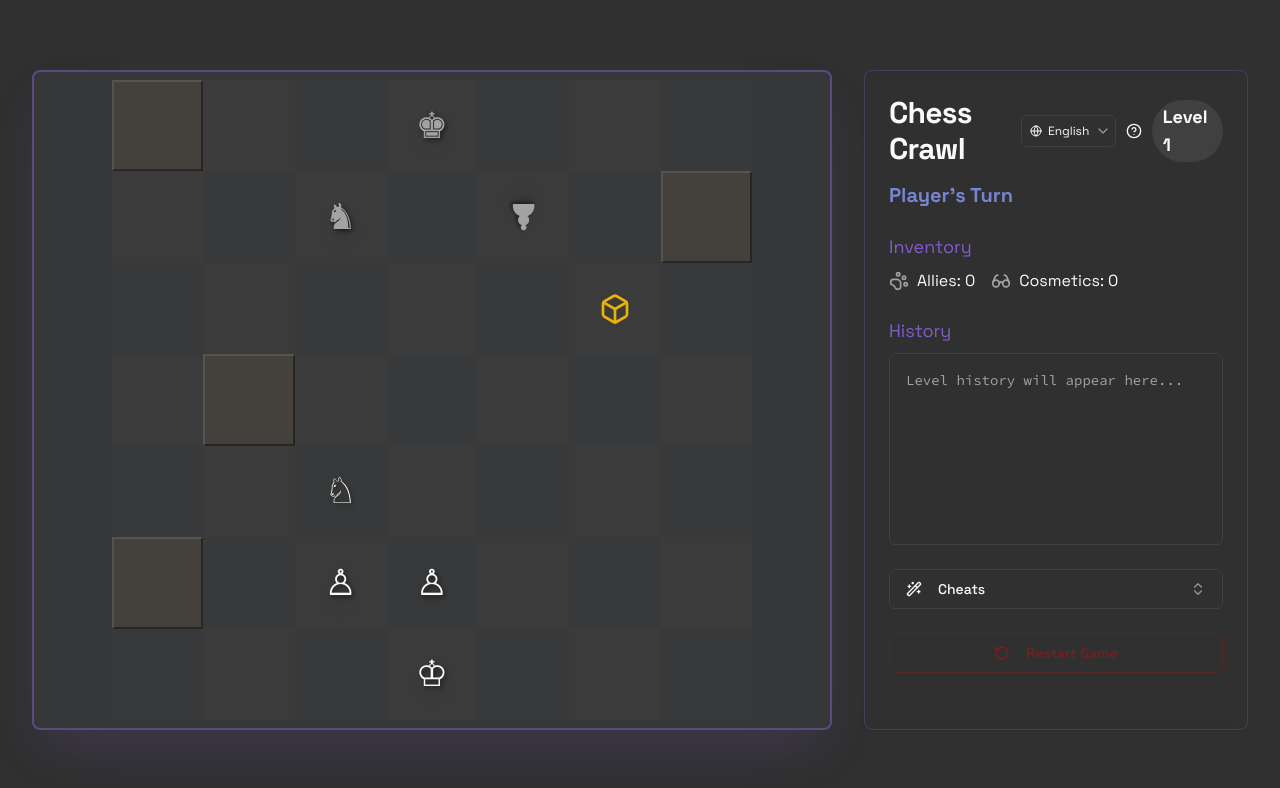
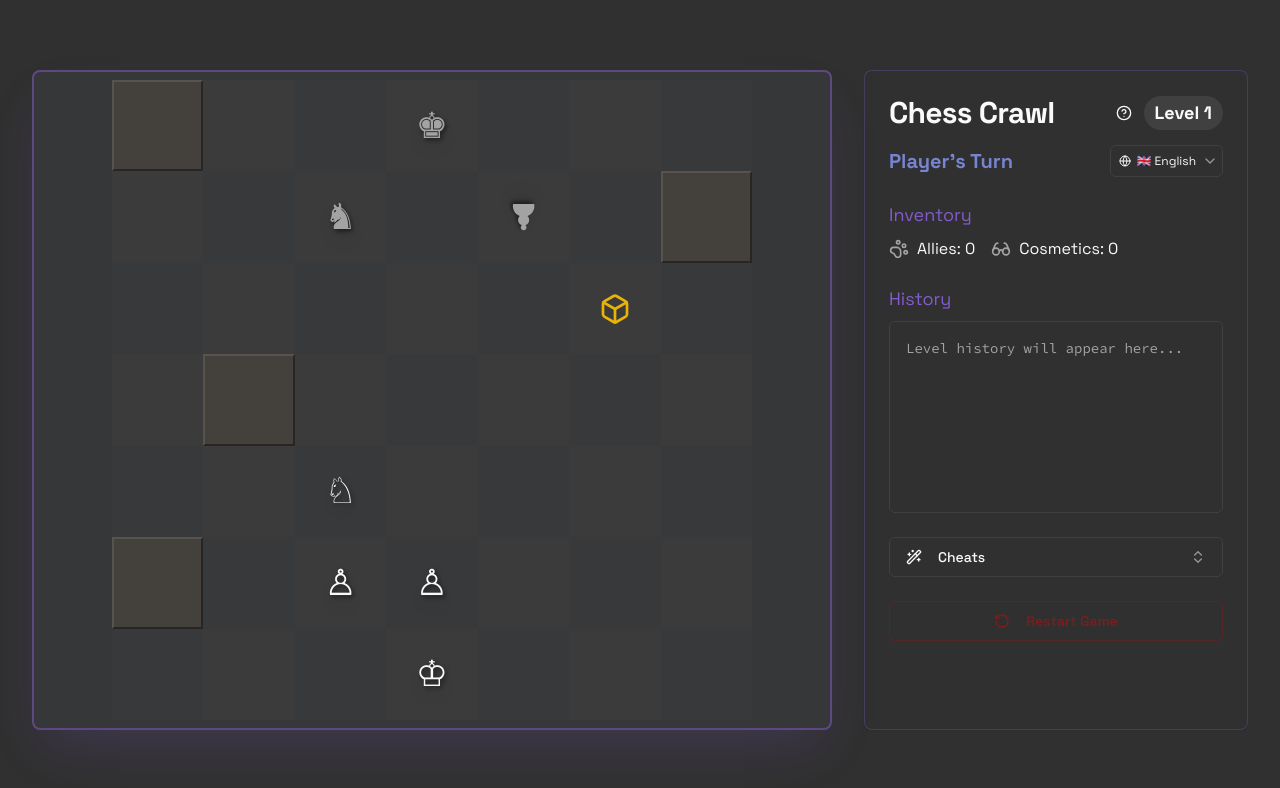
Before and after one commit to denys-experiments/chess-crawl-ai, a Next.js app: page / in a window 1280 px wide. Shown: the top 788 px of the page. Built offline with nearby package versions, Linux system fonts and the light colour scheme.

Commit message:
Move language selection box down to the next string, so that the title s

```diff
--- a/src/components/game/hud.tsx
+++ b/src/components/game/hud.tsx
@@ -103,16 +103,6 @@ export function GameHud(props: GameHudProps) {
           <div className="flex justify-between items-center">
             <CardTitle className="font-headline text-3xl">{t('hud.title')}</CardTitle>
             <div className="flex items-center gap-1">
-                <Select value={locale} onValueChange={(v) => setLocale(v as LocaleKey)}>
-                    <SelectTrigger className="w-auto h-8 text-xs gap-1.5 pl-2 pr-1" aria-label={t('hud.language')}>
-                        <Globe className="h-3 w-3" />
-                        <SelectValue />
-                    </SelectTrigger>
-                    <SelectContent>
-                        <SelectItem value="en">{t('hud.english')}</SelectItem>
-                        <SelectItem value="dbg">{t('hud.debug')}</SelectItem>
-                    </SelectContent>
-                </Select>
                 <Button variant="ghost" size="icon" className="h-8 w-8" onClick={onShowHelp}>
                     <HelpCircle className="h-5 w-5" />
                     <span className="sr-only">{t('hud.howToPlay')}</span>
@@ -120,7 +110,8 @@ export function GameHud(props: GameHudProps) {
                 <Badge variant="secondary" className="text-lg">{t('hud.level', { level })}</Badge>
             </div>
           </div>
-          <CardDescription className="flex items-center gap-2 pt-2">
+          <div className="flex items-center justify-between pt-2">
+            <CardDescription className="flex items-center gap-2 p-0">
                 {isEnemyThinking ? (
                     <>
                         <Loader2 className="h-5 w-5 animate-spin" />
@@ -132,6 +123,18 @@ export function GameHud(props: GameHudProps) {
                     </span>
                 )}
             </CardDescription>
+
+             <Select value={locale} onValueChange={(v) => setLocale(v as LocaleKey)}>
+                <SelectTrigger className="w-auto h-8 text-xs gap-1.5 pl-2 pr-1" aria-label={t('hud.language')}>
+                    <Globe className="h-3 w-3" />
+                    <SelectValue />
+                </SelectTrigger>
+                <SelectContent>
+                    <SelectItem value="en">🇬🇧 {t('hud.english')}</SelectItem>
+                    <SelectItem value="dbg">🐛 {t('hud.debug')}</SelectItem>
+                </SelectContent>
+            </Select>
+          </div>
         </CardHeader>
         <CardContent className="space-y-6">
           {selectedPiece && <PieceInfoPanel piece={selectedPiece} />}
```
Lines whose indentation alone changed are shown as unchanged.
